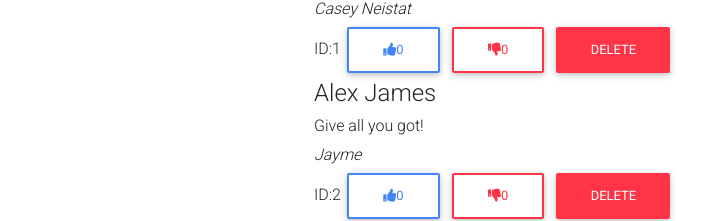
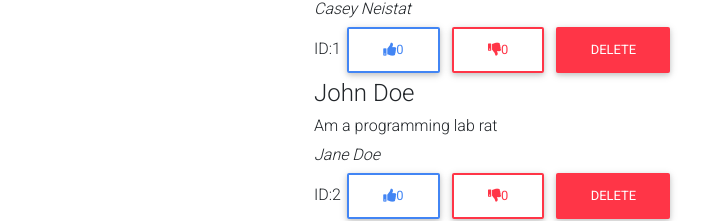
Before and after one commit to Sigilai5/React-Quotes, a React (Create React App) app: page / in a window 1280 px wide. Shown: the part 133-354 px from the top of the page, without its empty margins (56-760 px from the left). Built offline with nearby package versions, Linux system fonts and the light colour scheme.

Commit message:
added new quote

```diff
--- a/src/index.js
+++ b/src/index.js
@@ -16,7 +16,7 @@ class App extends Component {
             modal:false,
             quotes:[
                 {id:1,your_name: "Brian Sigilai", quote: "Always the stairs,never the escalator!", author:"Casey Neistat",upvotes:0,downvotes:0},
-                {id:2,your_name: "Alex James", quote: "Give all you got!", author:"Jayme",upvotes:0,downvotes:0},
+                {id:2,your_name: "John Doe", quote: "Am a programming lab rat", author:"Jane Doe",upvotes:0,downvotes:0},
             ]
         };
     }
```
